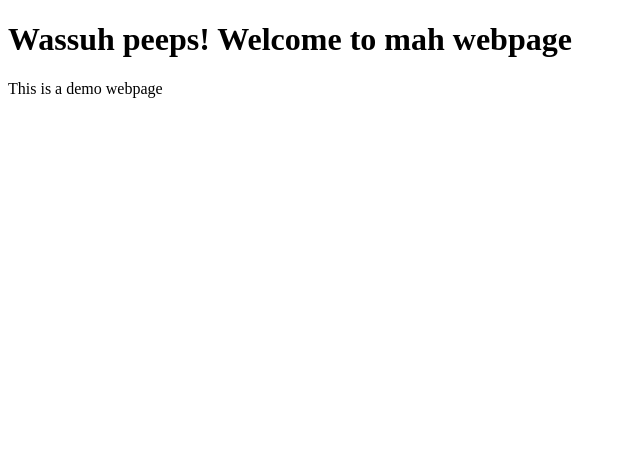
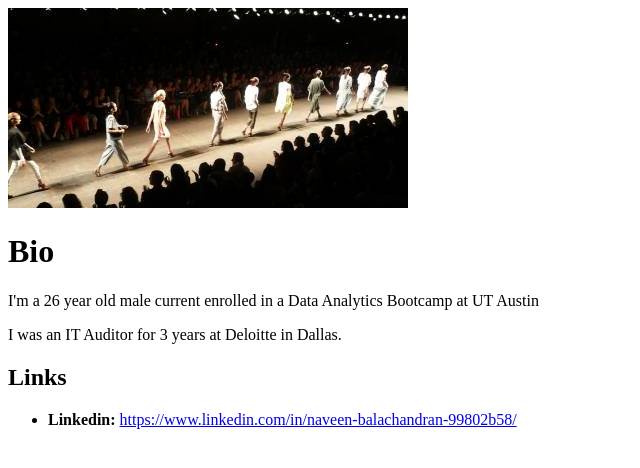
Before and after one commit to navbala/navbala.github.io, a plain HTML site: page index.html in a window 1280 px wide. Shown: the whole page, without its empty margins (0-640 px from the left). Drawn offline with Linux system fonts and the light colour scheme.

Commit message:
changes index.html to match previous activity

```diff
--- a/index.html
+++ b/index.html
@@ -2,10 +2,19 @@
 <html lang="en" dir="ltr">
   <head>
     <meta charset="utf-8">
-    <title>Mah Webpage</title>
+    <title>Naveen Balachandran</title>
+    <title></title>
   </head>
   <body>
-    <h1>Wassuh peeps! Welcome to mah webpage</h1>
-    <p>This is a demo webpage</p>
+    <img alt="my pic" src="download.jpg" >
+    <h1>Bio</h1>
+    <p>I'm a 26 year old male current enrolled in a Data Analytics Bootcamp at UT Austin</p>
+    <p>I was an IT Auditor for 3 years at Deloitte in Dallas.</p>
+    <h2>Links</h2>
+    <ul>
+      <li><strong>Linkedin:</strong> <a href="#">https://www.linkedin.com/in/naveen-balachandran-99802b58/</a></li>
+
+
+
   </body>
 </html>
```
Also changed, not shown: download.jpg (added).
